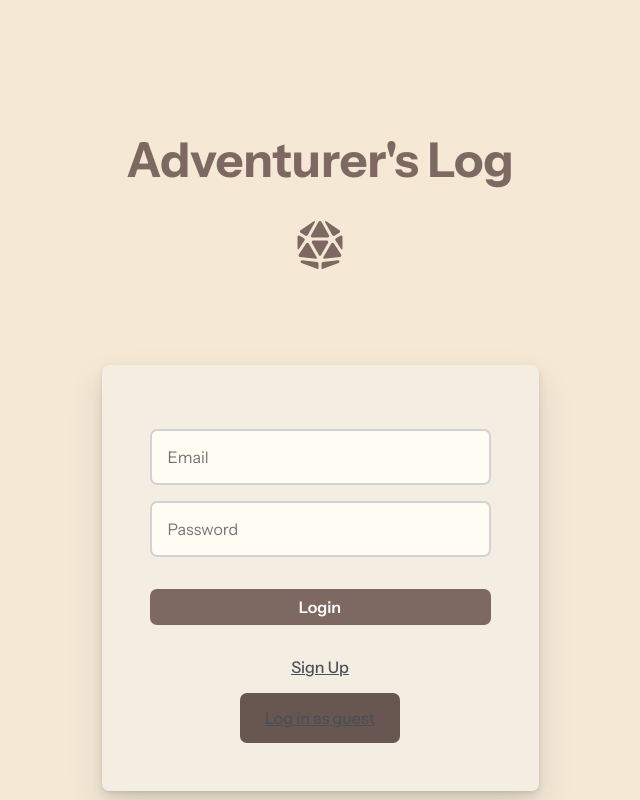
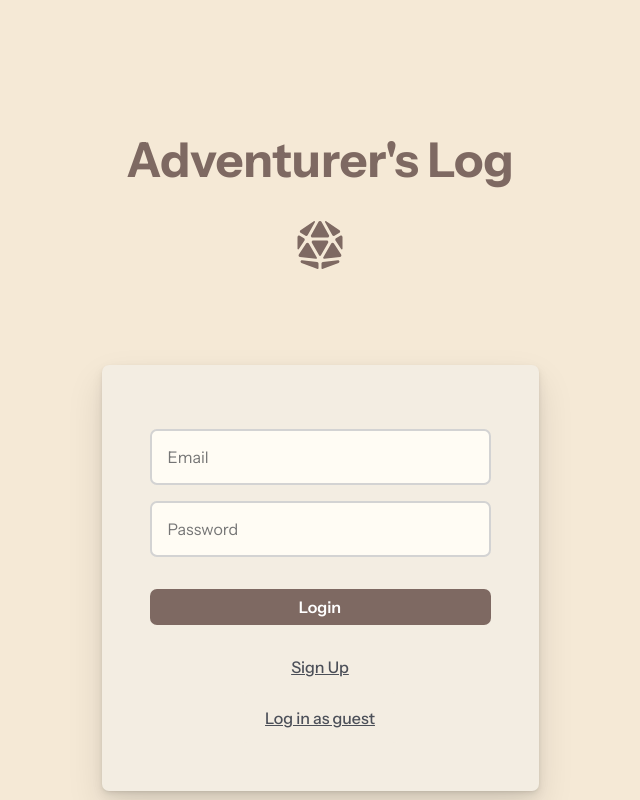
Before and after one commit to draykhlin/adventurers-log, a React (Create React App) app in the folder frontend/: page / in a window 1280 px wide. In both pictures the pointer is over the button "Log in as guest". Shown: the top 800 px of the page, without its empty margins (320-960 px from the left). Built offline with nearby package versions, Linux system fonts and the light colour scheme; no server answers; a web font is replaced by a local one.

Commit message:
updated guest login button hover styling

```diff
--- a/frontend/src/index.css
+++ b/frontend/src/index.css
@@ -280,6 +280,9 @@ main {
   font-weight: 500;
   text-decoration: underline;
 }
+  .guest-login-btn:hover {
+    background-color: inherit;
+  }
 
     @media (min-width: 576px) {
       .hero h1 {
```
